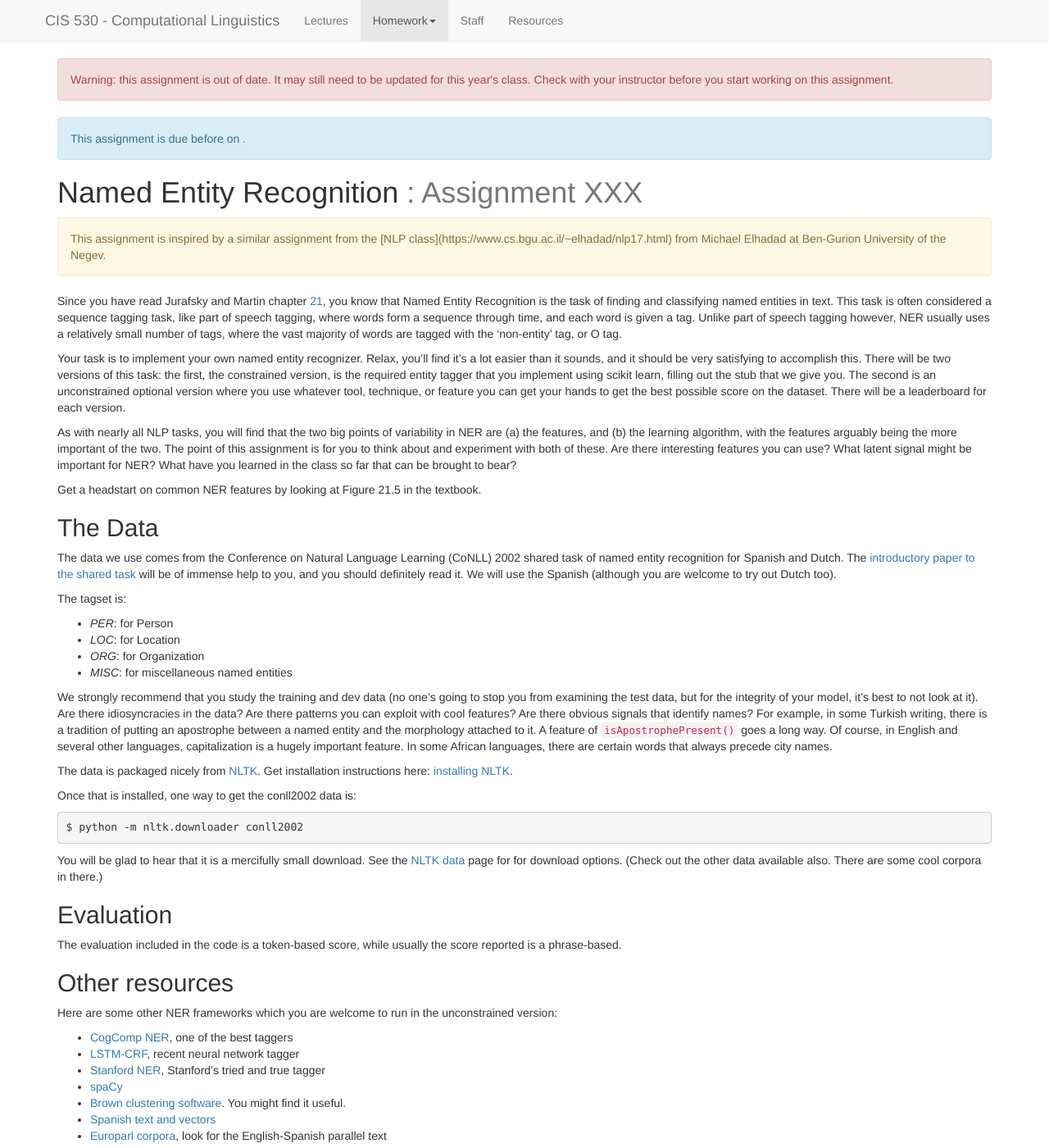
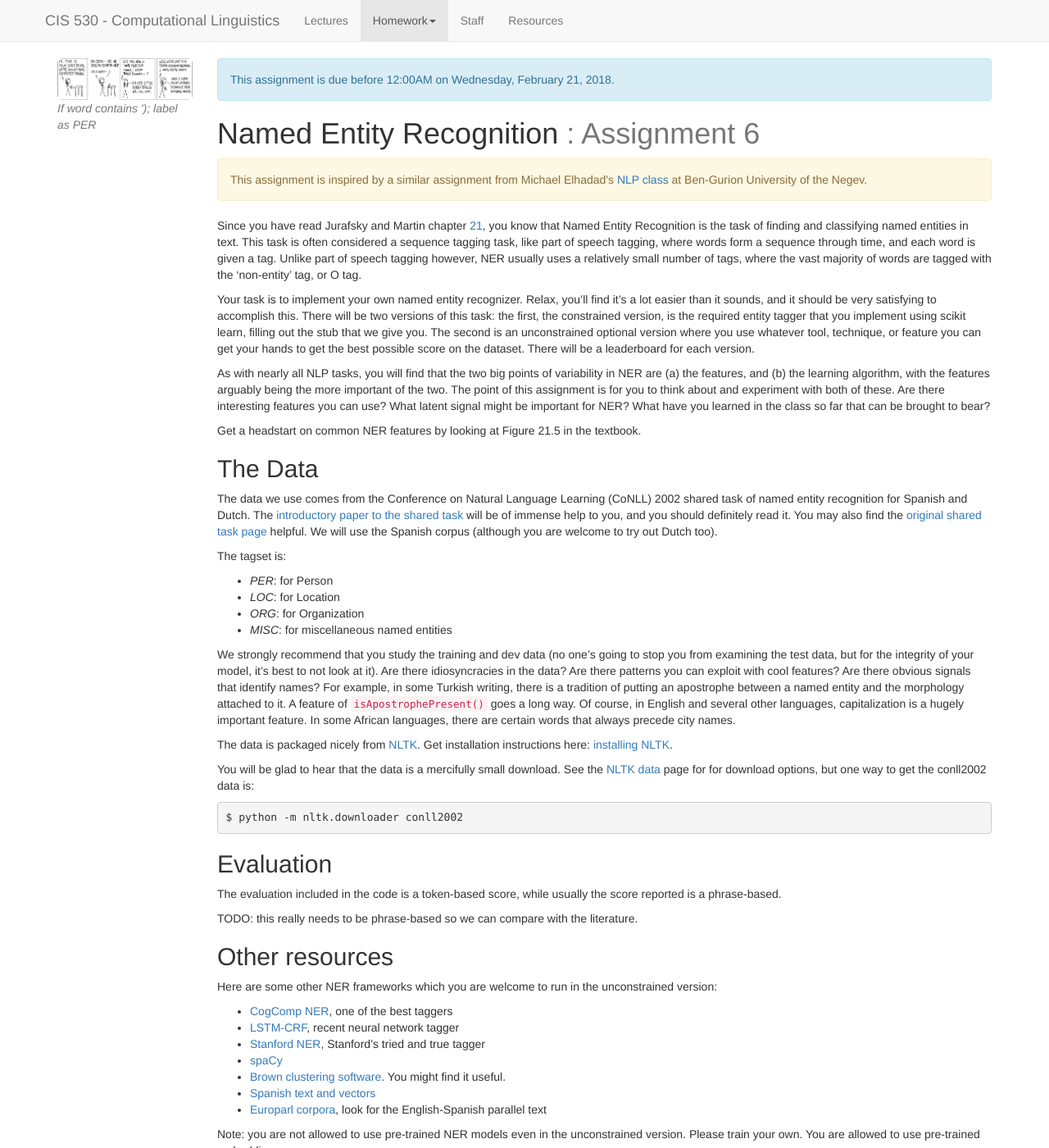
Before and after one commit to computational-linguistics-class/computational-linguistics-class.github.io, a Jekyll site: the page built from assignment6.md, in a window 1280 px wide and 1400 px high. Shown: the whole window at 82% size. Built offline with Jekyll 4.4.1, drawn with Linux system fonts in a browser that asks for light colours; nearby versions of some CDN libraries; a script that is not in the unit is left out.

````diff
--- a/assignment6.md
+++ b/assignment6.md
@@ -1,15 +1,14 @@
 ---
 layout: default
-img:
-caption:
-img_link:
-title: Homework 4 - Named Entity Recognition
+img: bobbytables.png
+caption: If word contains '); label as PER
+img_link: https://xkcd.com/327/
+title: Homework 6 - Named Entity Recognition
 active_tab: homework
-release_date:
-due_date:
+release_date: 2018-02-14
+due_date: 2018-02-21
 attribution: Stephen Mayhew developed this homework assignment for UPenn's CIS 530 class in Spring 2018.
 ---
-
 
 <!-- Check whether the assignment is up to date -->
 {% capture this_year %}{{'now' | date: '%Y'}}{% endcapture %}
@@ -25,11 +24,11 @@
 This assignment is due before {{ page.due_date | date: "%I:%M%p" }} on {{ page.due_date | date: "%A, %B %-d, %Y" }}.
 </div>
 
-Named Entity Recognition <span class="text-muted">: Assignment XXX</span>
+Named Entity Recognition <span class="text-muted">: Assignment 6</span>
 =============================================================
 
 <div class="alert alert-warning">
-This assignment is inspired by a similar assignment from the [NLP class](https://www.cs.bgu.ac.il/~elhadad/nlp17.html) from Michael Elhadad at Ben-Gurion University of the Negev.
+This assignment is inspired by a similar assignment from Michael Elhadad's <a href="https://www.cs.bgu.ac.il/~elhadad/nlp17.html">NLP class</a> at Ben-Gurion University of the Negev.
 </div>
 
 Since you have read Jurafsky and Martin chapter [21](https://web.stanford.edu/~jurafsky/slp3/21.pdf), you know that Named Entity Recognition is the task of finding and classifying named entities in text. This task is often considered a sequence tagging task, like part of speech tagging, where words form a sequence through time, and each word is given a tag. Unlike part of speech tagging however, NER usually uses a relatively small number of tags, where the vast majority of words are tagged with the 'non-entity' tag, or O tag.
@@ -43,7 +42,7 @@
 
 ## The Data
 
-The data we use comes from the Conference on Natural Language Learning (CoNLL) 2002 shared task of named entity recognition for Spanish and Dutch. The [introductory paper to the shared task](http://www.aclweb.org/anthology/W02-2024) will be of immense help to you, and you should definitely read it. We will use the Spanish (although you are welcome to try out Dutch too).
+The data we use comes from the Conference on Natural Language Learning (CoNLL) 2002 shared task of named entity recognition for Spanish and Dutch. The [introductory paper to the shared task](http://www.aclweb.org/anthology/W02-2024) will be of immense help to you, and you should definitely read it. You may also find the [original shared task page](https://www.clips.uantwerpen.be/conll2002/ner/) helpful. We will use the Spanish corpus (although you are welcome to try out Dutch too).
 
 The tagset is:
 * *PER*: for Person
@@ -55,17 +54,19 @@
 
 The data is packaged nicely from [NLTK](http://www.nltk.org/). Get installation instructions here: [installing NLTK](http://www.nltk.org/install.html).
 
-Once that is installed, one way to get the conll2002 data is:
+You will be glad to hear that the data is a mercifully small download. See the [NLTK data](http://www.nltk.org/data) page for for download options, but one way to get the conll2002 data is:
 
 ```
 $ python -m nltk.downloader conll2002
 ```
 
-You will be glad to hear that it is a mercifully small download. See the [NLTK data](http://www.nltk.org/data) page for for download options. (Check out the other data available also. There are some cool corpora in there.)
+
 
 ## Evaluation
 
 The evaluation included in the code is a token-based score, while usually the score reported is a phrase-based.
+
+TODO: this really needs to be phrase-based so we can compare with the literature.
 
 ## Other resources
 
@@ -77,7 +78,6 @@
 * [Brown clustering software](https://github.com/percyliang/brown-cluster). You might find it useful.
 * [Spanish text and vectors](http://crscardellino.me/SBWCE/)
 * [Europarl corpora](http://www.statmt.org/europarl/), look for the English-Spanish parallel text
-*
 
 Note: you are not allowed to use pre-trained NER models even in the unconstrained version. Please train your own. You are allowed to use pre-trained embeddings.
 
````
Also changed, not shown: assets/img/bobbytables.png (added), 1 other file.
